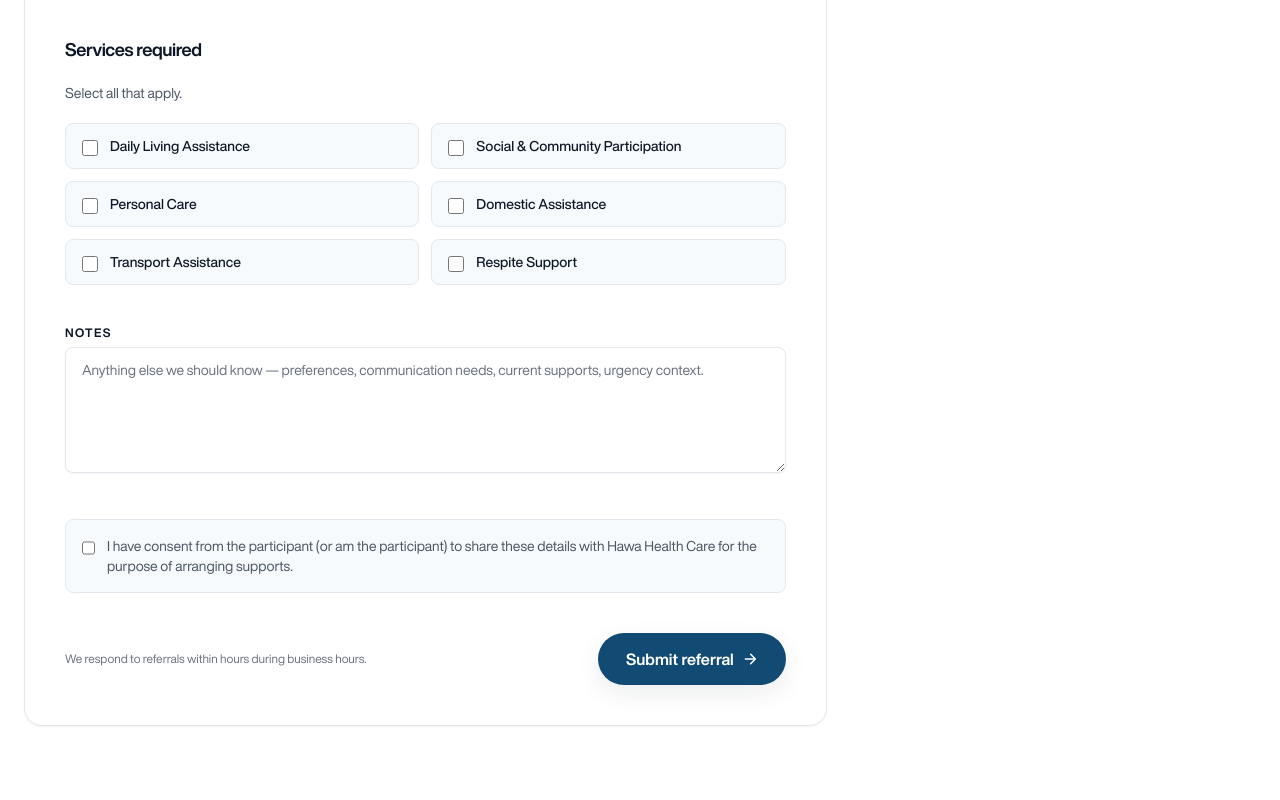
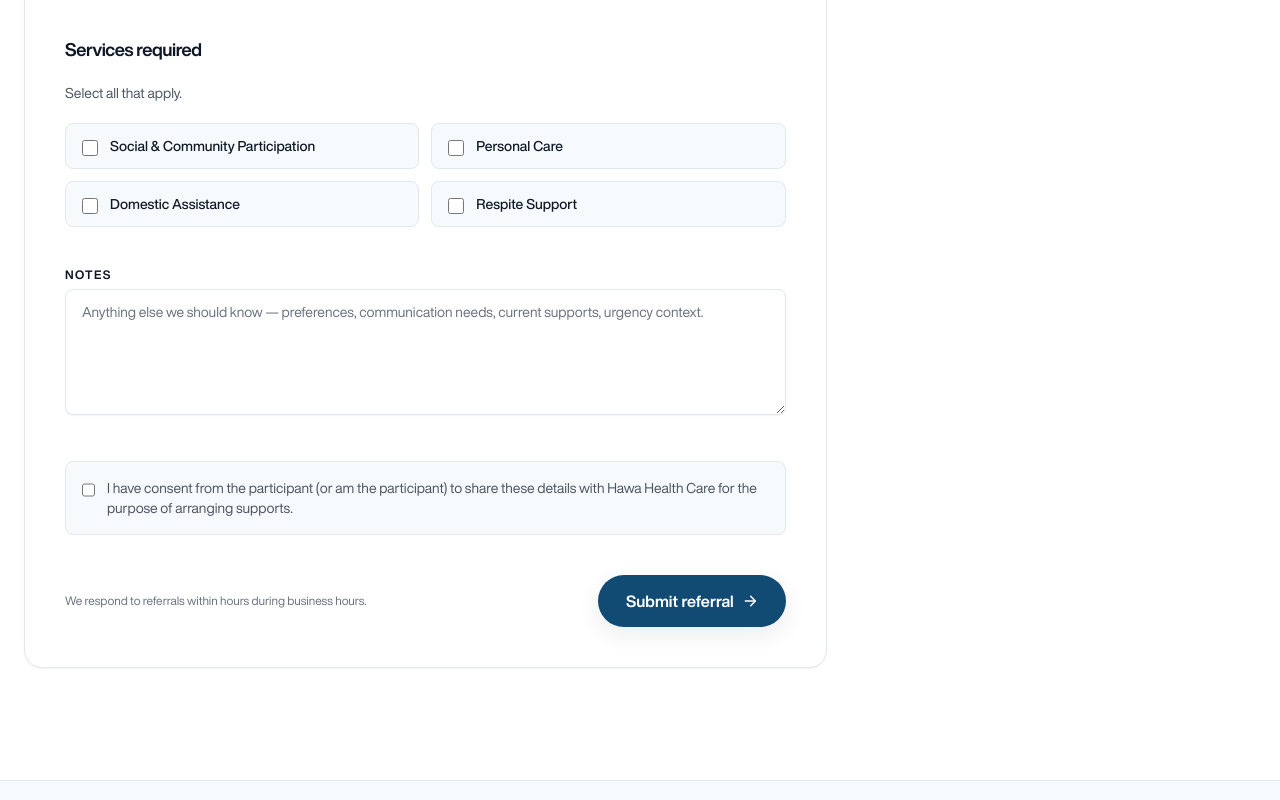
Before and after one commit to user01samiul/hawa-health-care, a Next.js app: page /referrals in a window 1280 px wide. Shown: the part 1280-2080 px from the top of the page. Built offline with nearby package versions, Linux system fonts and the light colour scheme.

Commit message:
refactor: remove unused service entries for clarity and maintenance

```diff
--- a/app/services/page.tsx
+++ b/app/services/page.tsx
@@ -10,7 +10,7 @@ import { SERVICES } from "@/data/services";
 export const metadata: Metadata = {
   title: "Services",
   description:
-    "Six core NDIS services delivered by one coordinated team across Western Sydney — from daily living and community participation to respite support.",
+    "Four core NDIS services delivered by one coordinated team across Western Sydney — personal care, respite, social and community access, and domestic care.",
 };
 
 export default function ServicesPage() {
@@ -21,7 +21,7 @@ export default function ServicesPage() {
         eyebrow="Our services"
         title={
           <>
-            Six core supports.{" "}
+            Four core supports.{" "}
             <span className="text-primary">One coordinated team</span>.
           </>
         }
@@ -30,7 +30,7 @@ export default function ServicesPage() {
 
       <section className="py-20 md:py-28">
         <Container>
-          <ul className="grid gap-5 sm:grid-cols-2 lg:grid-cols-3">
+          <ul className="mx-auto grid max-w-5xl gap-6 sm:grid-cols-2">
             {SERVICES.map((s, i) => (
               <li key={s.slug}>
                 <Link
@@ -86,7 +86,7 @@ export default function ServicesPage() {
                     <span className="text-primary">Across every service</span>.
                   </>
                 }
-                subtitle="The service category changes but the playbook doesn't. Whether it's respite, transport or daily living, you get the same fast onboarding, the same matched worker, and the same honest communication."
+                subtitle="The service category changes but the playbook doesn't. Whether it's respite, personal care or domestic assistance, you get the same fast onboarding, the same matched worker, and the same honest communication."
               />
             </div>
 
--- a/components/layout/Footer.tsx
+++ b/components/layout/Footer.tsx
@@ -12,12 +12,10 @@ const QUICK_LINKS = [
 ];
 
 const SERVICE_LINKS = [
-  { href: "/services/daily-living-assistance", label: "Daily Living Assistance" },
-  { href: "/services/community-participation", label: "Community Participation" },
   { href: "/services/personal-care", label: "Personal Care" },
-  { href: "/services/domestic-assistance", label: "Domestic Assistance" },
-  { href: "/services/transport-assistance", label: "Transport Assistance" },
   { href: "/services/respite-support", label: "Respite Support" },
+  { href: "/services/community-participation", label: "Social & Community Access" },
+  { href: "/services/domestic-assistance", label: "Domestic Care & Assistance" },
 ];
 
 const SOCIALS = [
--- a/components/sections/Services.tsx
+++ b/components/sections/Services.tsx
@@ -4,19 +4,6 @@ import Container from "@/components/ui/Container";
 import SectionHeading from "@/components/ui/SectionHeading";
 
 const SERVICES = [
-  {
-    slug: "daily-living-assistance",
-    name: "Daily Living Assistance",
-    blurb: "Hands-on help with everyday routines so days run smoothly.",
-    image: "/senior-father-wheelchair-young-son-walk.jpg",
-    icon: (
-      <>
-        <path d="M3 12 12 3l9 9" />
-        <path d="M5 10v10h14V10" />
-        <path d="M9 20v-6h6v6" />
-      </>
-    ),
-  },
   {
     slug: "community-participation",
     name: "Community Participation",
@@ -57,20 +44,6 @@ const SERVICES = [
     ),
   },
   {
-    slug: "transport-assistance",
-    name: "Transport Assistance",
-    blurb: "Reliable rides to appointments, work, study and outings.",
-    image: "/senior-father-wheelchair-young-son-walk.jpg",
-    icon: (
-      <>
-        <path d="M5 17h14" />
-        <path d="M3 17V9l2-5h14l2 5v8" />
-        <circle cx="7.5" cy="17.5" r="1.5" />
-        <circle cx="16.5" cy="17.5" r="1.5" />
-      </>
-    ),
-  },
-  {
     slug: "respite-support",
     name: "Respite Support",
     blurb: "Trusted short-term care that lets families and carers recharge.",
@@ -101,7 +74,7 @@ export default function Services() {
                 <span className="text-primary">one provider</span>.
               </>
             }
-            subtitle="Six core services across daily living, community, transport, and respite — coordinated by one team that actually knows your plan."
+            subtitle="Four core services across personal care, social and community access, domestic care and respite — coordinated by one team that actually knows your plan."
           />
           <Link
             href="/services"
@@ -115,7 +88,7 @@ export default function Services() {
           </Link>
         </div>
 
-        <ul className="mt-12 grid gap-5 sm:grid-cols-2 lg:grid-cols-3">
+        <ul className="mx-auto mt-12 grid max-w-5xl gap-6 sm:grid-cols-2">
           {SERVICES.map((s) => (
             <li key={s.slug}>
               <Link
--- a/data/services.ts
+++ b/data/services.ts
@@ -10,26 +10,6 @@ export type ServiceContent = {
 };
 
 export const SERVICES: ServiceContent[] = [
-  {
-    slug: "daily-living-assistance",
-    name: "Daily Living Assistance",
-    blurb: "Hands-on help with everyday routines so days run smoothly.",
-    description:
-      "Practical day-to-day support that fits around your routine. From morning preparation to evening wind-downs, our support workers help you move through the day with confidence — without taking over the parts you want to do yourself.",
-    whoFor: [
-      "Participants who need practical help to maintain a daily routine",
-      "People returning home after hospital or rehab",
-      "Families looking for consistent, named support workers",
-    ],
-    included: [
-      "Personalised support plans tailored to your goals",
-      "Help with meal preparation, household tasks and errands",
-      "Medication prompts and appointment reminders",
-      "Skill-building toward greater independence",
-      "Regular check-ins with your support coordinator",
-    ],
-    image: "/senior-father-wheelchair-young-son-walk.jpg",
-  },
   {
     slug: "community-participation",
     name: "Social & Community Participation",
@@ -92,26 +72,6 @@ export const SERVICES: ServiceContent[] = [
     image: "/senior-father-wheelchair-young-son-walk.jpg",
   },
   {
-    slug: "transport-assistance",
-    name: "Transport Assistance",
-    blurb: "Reliable rides to appointments, work, study and outings.",
-    description:
-      "Reliable transport that doesn't make you wait. We coordinate trips to medical appointments, work, study, family visits and community activities — with the same support worker wherever possible, so the journey is part of the support.",
-    whoFor: [
-      "Participants needing transport to appointments and activities",
-      "People who require door-to-door or supervised travel",
-      "Families looking for safe, consistent transport help",
-    ],
-    included: [
-      "Door-to-door pick-up and drop-off",
-      "Transport to medical, allied health and NDIS appointments",
-      "Trips to work, study, social and community activities",
-      "Insured, well-maintained vehicles",
-      "Workers trained in safe travel and accessibility support",
-    ],
-    image: "/senior-father-wheelchair-young-son-walk.jpg",
-  },
-  {
     slug: "respite-support",
     name: "Respite Support",
     blurb: "Trusted short-term care that lets families and carers recharge.",
```
